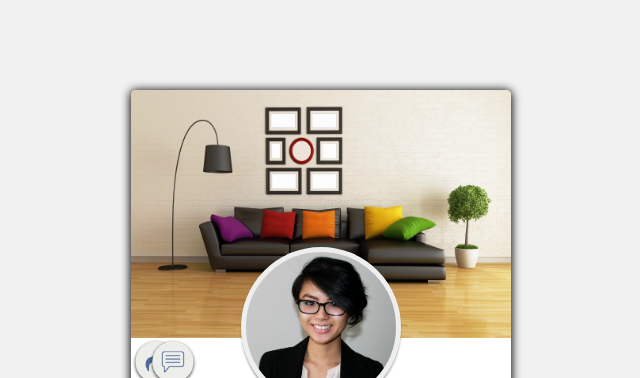
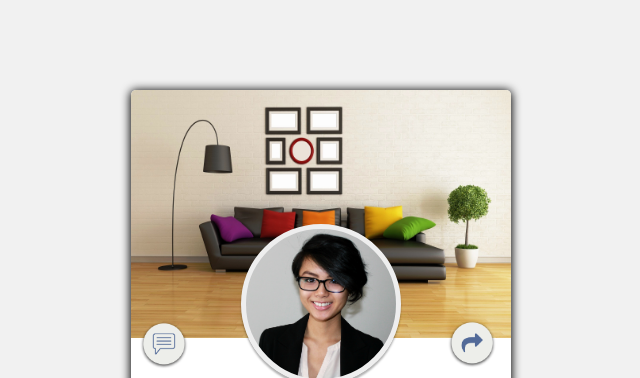
Before and after one commit to priyabommu/demo1, a plain HTML site: page index.html in a window 1280 px wide. Shown: the top 378 px of the page, without its empty margins (357-997 px from the left). Drawn offline with Linux system fonts and the light colour scheme.

Commit message:
Update index.html

```diff
--- a/index.html
+++ b/index.html
@@ -137,8 +137,8 @@ body{
 		<div class="container">
 			<div class="upper-container">
 					<img src="banner.jpg" style="width:100%;height:100%;position:relative;top:0;left:0">
-					<img src="share.png" style="position:relative;width:50px;height:50px;" id="button">
-					<img src="msg.png" style="position:relative;width:50px;height:50px;margin-top:-7% !important;left:-10%">
+					<img src="share.png" style="position:relative;width:50px;height:50px;margin-left:83%;margin-top:-5%" id="button">
+					<img src="msg.png" style="position:relative;width:50px;height:50px;margin-top:-13% !important;left:2%">
 					<div class="circle" style="background-image:url('profile.jpg')"></div>
 			</div>
 			<div class="details">
```
